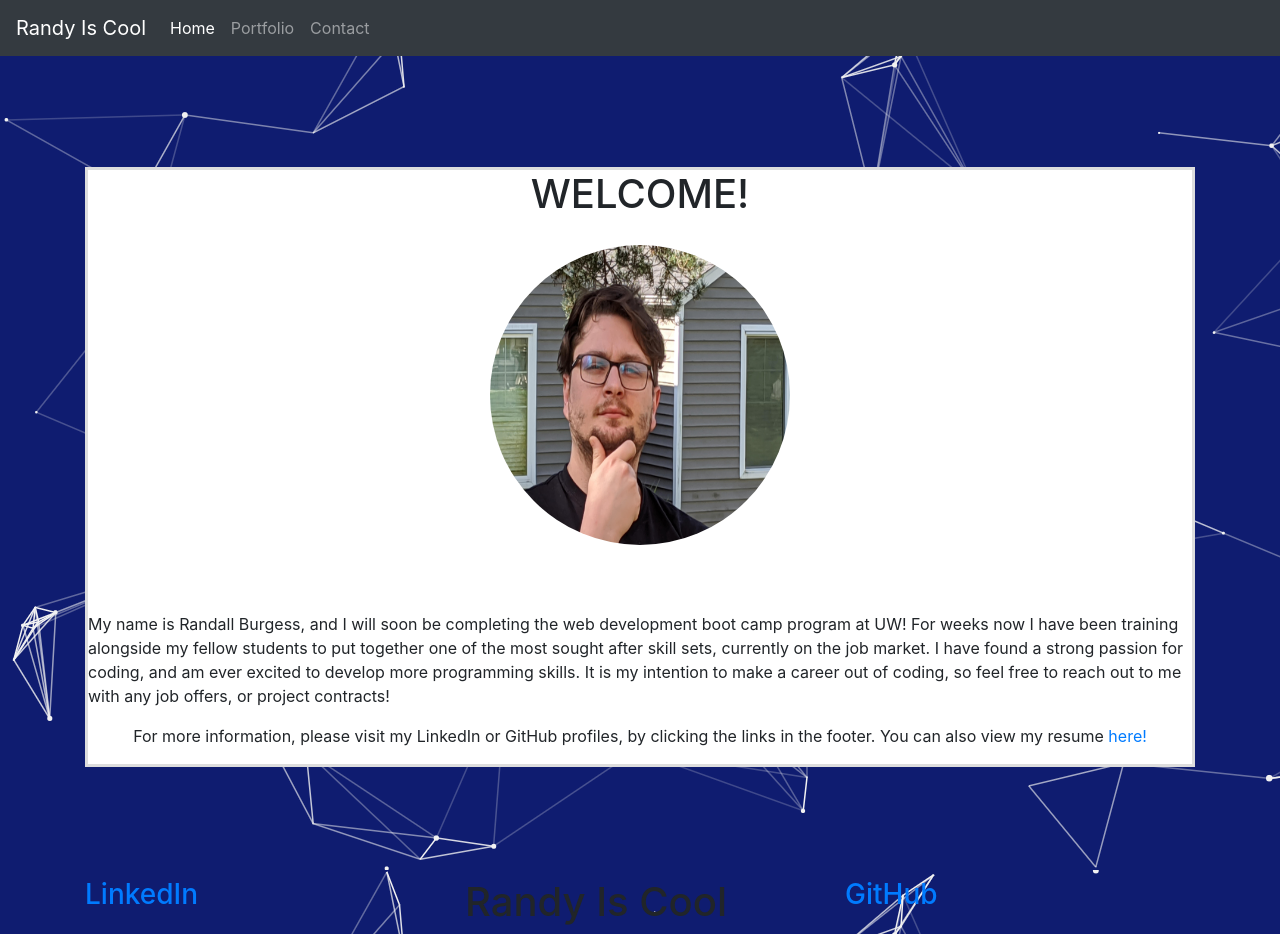
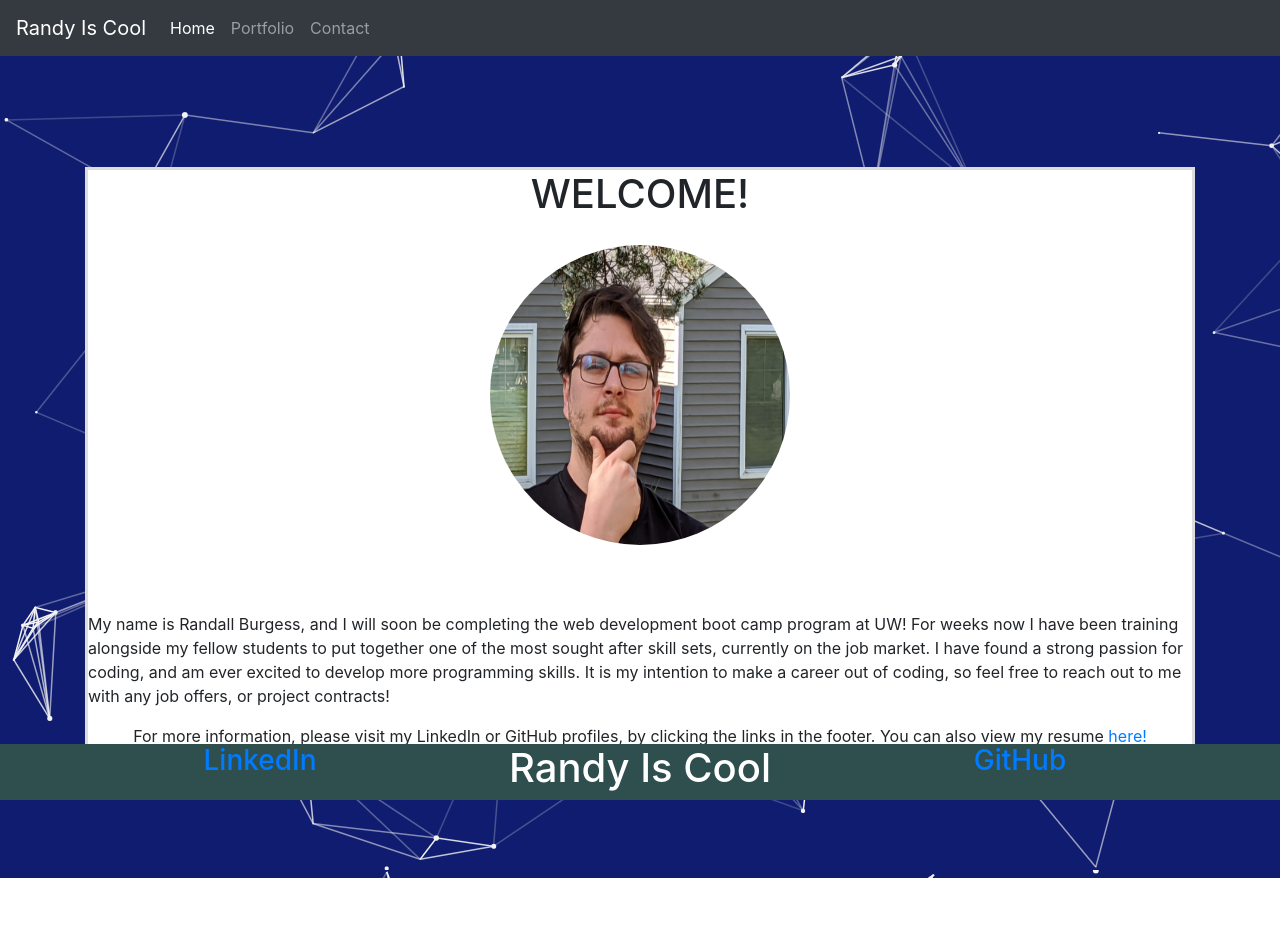
Before and after one commit to FlashOTFR/techprof, a React (Create React App) app: page / in a window 1280 px wide. After the commit the page ends 878 px from the top, so only its background shows below. Built offline with nearby package versions, Linux system fonts and the light colour scheme.

Commit message:
added css for sticky footer

```diff
--- a/src/index.css
+++ b/src/index.css
@@ -33,3 +33,13 @@ code {
   border-style: solid;
   border-color: #dddddd;
 }
+
+footer {
+  position: fixed;
+  left: 0;
+  bottom: 0;
+  width: 100%;
+  background-color: darkslategrey;
+  color: white;
+  text-align: center;
+}
```
